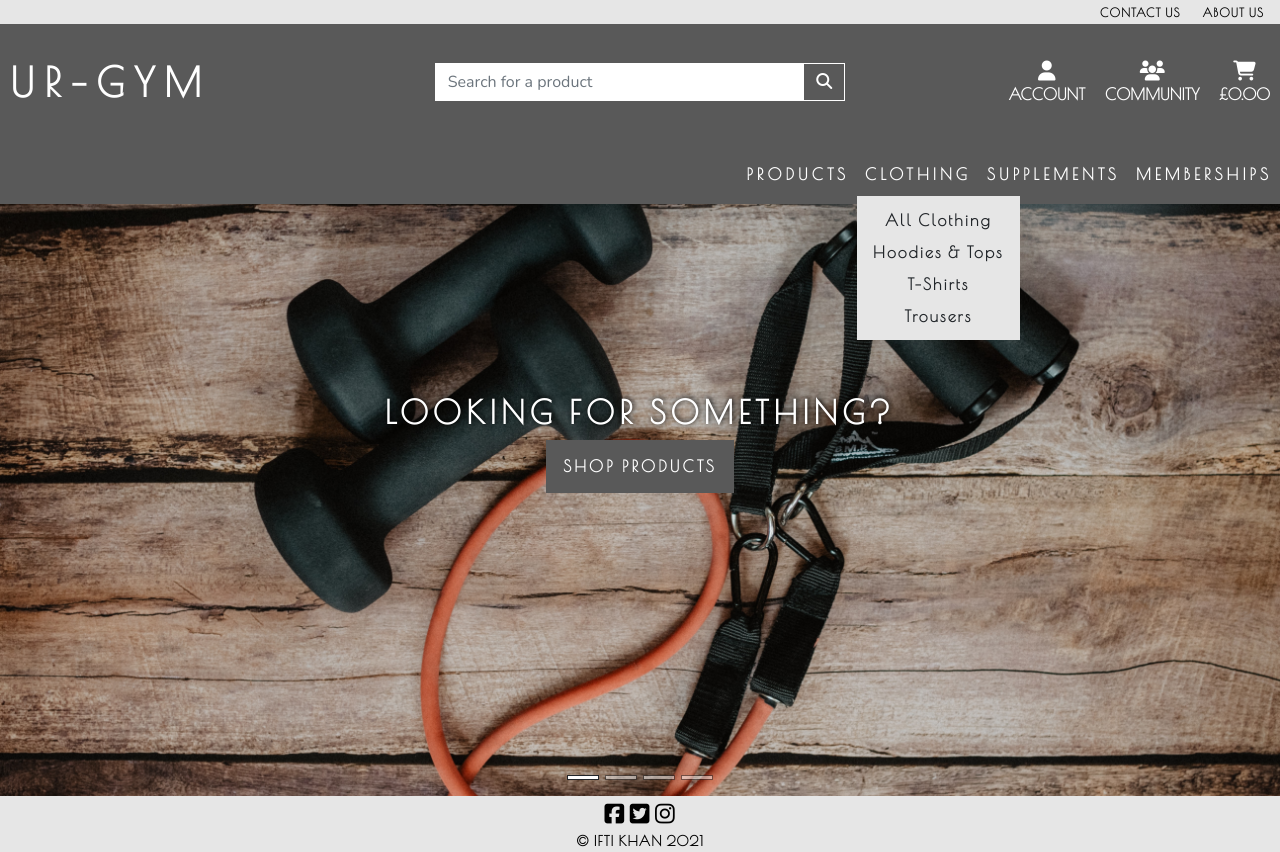
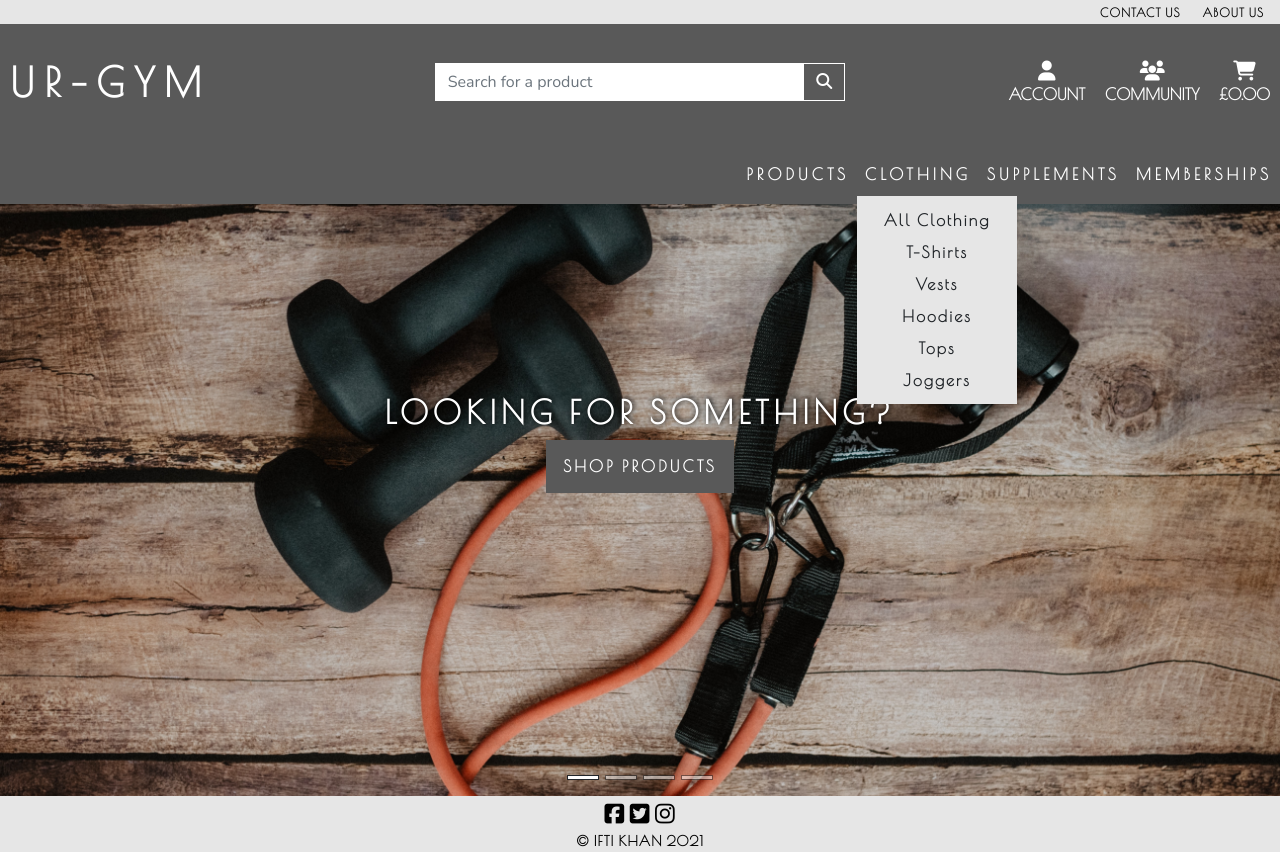
Before and after one commit to ifti-khan/ifti-khan-milestone-project-4, a Django app: page / in a window 1280 px wide, after a click on "CLOTHING". Run offline with Django 3.2, Linux system fonts and the light colour scheme; some libraries are stand-ins or nearby versions.

Commit message:
Mod: Navigation dropdown categories changed

```diff
--- a/templates/base.html
+++ b/templates/base.html
@@ -122,7 +122,6 @@
                             <a href="{% url 'account_login' %}" class="dropdown-item">Login</a>
                             <a href="{% url 'account_signup' %}" class="dropdown-item">Register</a>
                             {% endif %}
-                            <a href="#" class="dropdown-item">Contact</a>
                         </div>
                     </li>
 
--- a/templates/includes/product-nav.html
+++ b/templates/includes/product-nav.html
@@ -19,9 +19,11 @@
                 data-bs-toggle="dropdown" aria-haspopup="true" aria-expanded="false">Clothing</a>
             <div class="dropdown-menu border-0 rounded-0 mt-0 text-center" aria-labelledby="clothing-link">
                 <a href="" class="dropdown-item">All Clothing</a>
-                <a href="" class="dropdown-item">Hoodies &amp; Tops</a>
                 <a href="" class="dropdown-item ">T-Shirts</a>
-                <a href="" class="dropdown-item ">Trousers</a>
+                <a href="" class="dropdown-item ">Vests</a>
+                <a href="" class="dropdown-item">Hoodies</a>
+                <a href="" class="dropdown-item">Tops</a>
+                <a href="" class="dropdown-item ">Joggers</a>
             </div>
         </li>
 
@@ -32,7 +34,7 @@
             <div class="dropdown-menu border-0 rounded-0 mt-0 text-center" aria-labelledby="supplements-link">
                 <a href="" class="dropdown-item">All Supplements</a>
                 <a href="" class="dropdown-item">Powders</a>
-                <a href="" class="dropdown-item ">Tablets</a>
+                <a href="" class="dropdown-item ">Vitamins</a>
                 <a href="" class="dropdown-item ">Snacks</a>
             </div>
         </li>
```
